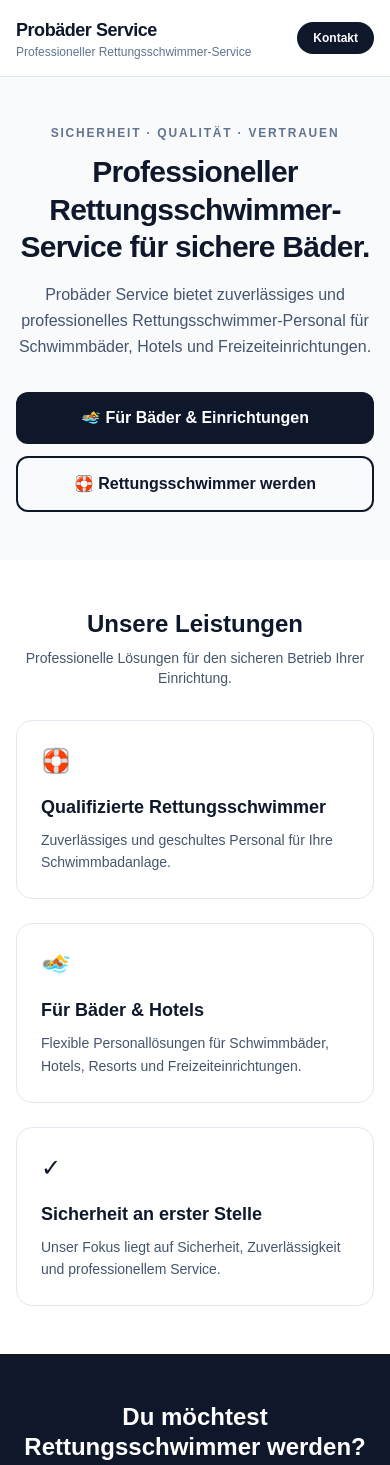
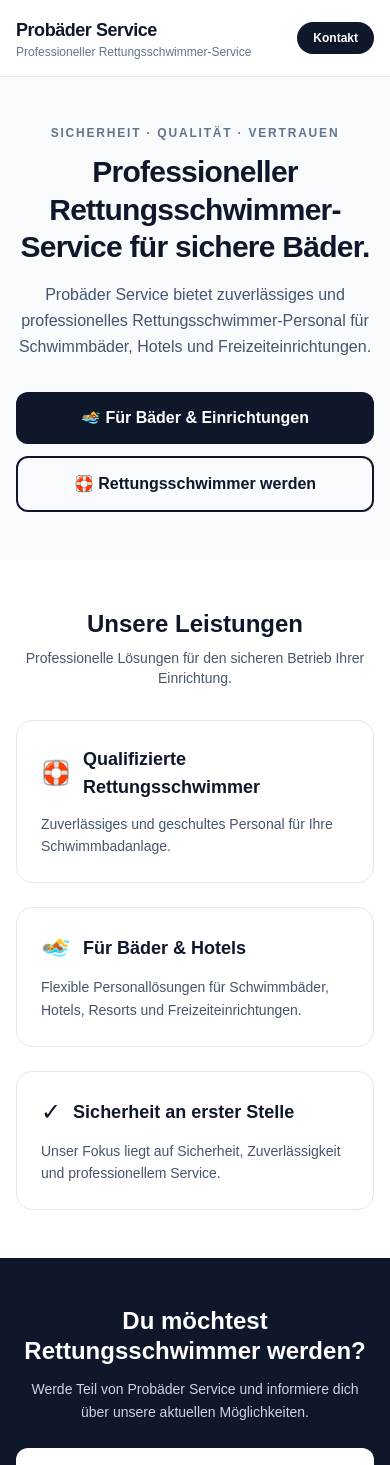
Before and after one commit to beyproweb/probader-service, a Next.js app: page / in a window 390 px wide. Shown: the top 1465 px of the page. Built offline with nearby package versions, Linux system fonts and the light colour scheme.

Commit message:
Update frontend

```diff
--- a/app/page.tsx
+++ b/app/page.tsx
@@ -73,38 +73,41 @@ export default function Home() {
 
         <div className="grid gap-6 md:grid-cols-3">
           <div className="rounded-2xl border border-slate-200 p-6 sm:p-8">
-            <div className="text-2xl sm:text-3xl">🛟</div>
-
-            <h3 className="mt-4 text-lg font-bold sm:mt-5 sm:text-xl">
+            <div className="flex items-center gap-3">
+              <span className="text-2xl sm:text-3xl">🛟</span>
+              <h3 className="text-lg font-bold sm:text-xl">
                 Qualifizierte Rettungsschwimmer
               </h3>
+            </div>
 
-            <p className="mt-2 text-sm leading-relaxed text-slate-600 sm:mt-3 sm:text-base">
+            <p className="mt-3 text-sm leading-relaxed text-slate-600 sm:text-base">
               Zuverlässiges und geschultes Personal für Ihre Schwimmbadanlage.
             </p>
           </div>
 
           <div className="rounded-2xl border border-slate-200 p-6 sm:p-8">
-            <div className="text-2xl sm:text-3xl">🏊</div>
-
-            <h3 className="mt-4 text-lg font-bold sm:mt-5 sm:text-xl">
+            <div className="flex items-center gap-3">
+              <span className="text-2xl sm:text-3xl">🏊</span>
+              <h3 className="text-lg font-bold sm:text-xl">
                 Für Bäder & Hotels
               </h3>
+            </div>
 
-            <p className="mt-2 text-sm leading-relaxed text-slate-600 sm:mt-3 sm:text-base">
+            <p className="mt-3 text-sm leading-relaxed text-slate-600 sm:text-base">
               Flexible Personallösungen für Schwimmbäder, Hotels, Resorts und
               Freizeiteinrichtungen.
             </p>
           </div>
 
           <div className="rounded-2xl border border-slate-200 p-6 sm:p-8">
-            <div className="text-2xl sm:text-3xl">✓</div>
-
-            <h3 className="mt-4 text-lg font-bold sm:mt-5 sm:text-xl">
+            <div className="flex items-center gap-3">
+              <span className="text-2xl sm:text-3xl">✓</span>
+              <h3 className="text-lg font-bold sm:text-xl">
                 Sicherheit an erster Stelle
               </h3>
+            </div>
 
-            <p className="mt-2 text-sm leading-relaxed text-slate-600 sm:mt-3 sm:text-base">
+            <p className="mt-3 text-sm leading-relaxed text-slate-600 sm:text-base">
               Unser Fokus liegt auf Sicherheit, Zuverlässigkeit und
               professionellem Service.
             </p>
```
Lines whose indentation alone changed are shown as unchanged.
